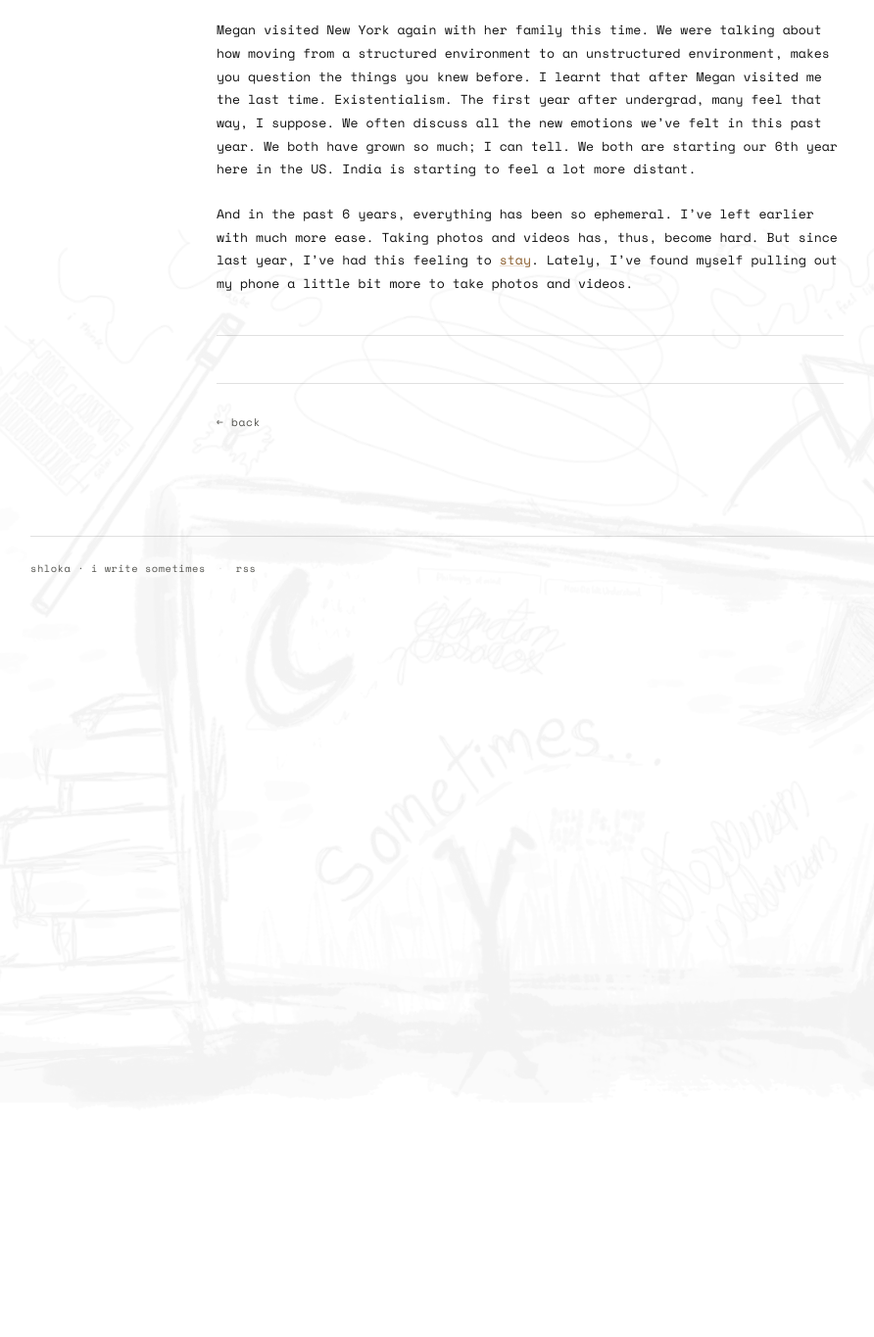
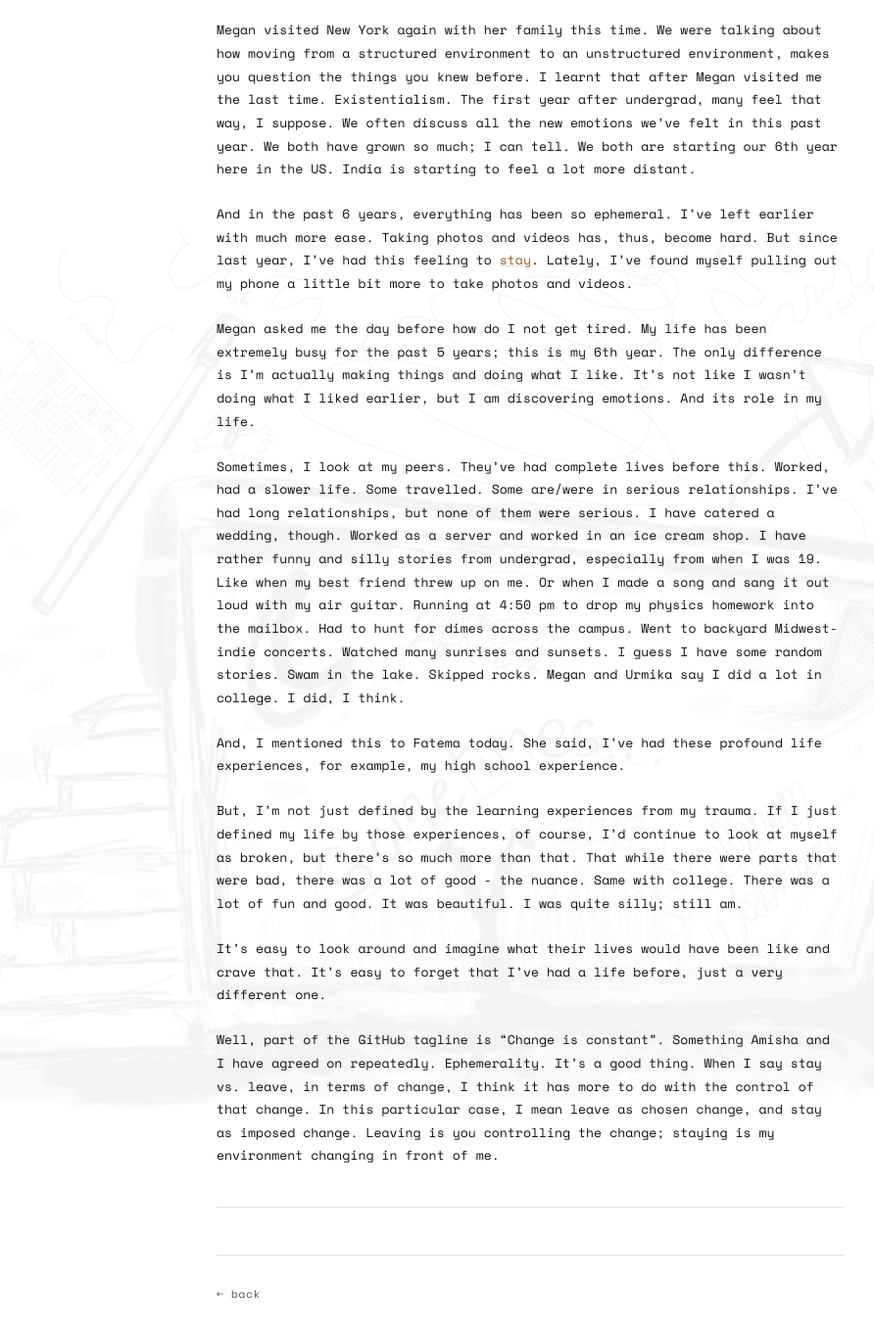
Before and after one commit to shlokamohanty/i-write-sometimes, a Jekyll site: the page built from _posts/2026-09-11-control-room.md, in a window 1280 px wide and 1400 px high, scrolled down 3458 px. Shown: the top 1365 px of the window at 98% size, without its empty margins (99-991 px from the left). Built offline with Jekyll 4.4.1, drawn with Linux system fonts in a browser that asks for light colours; some web fonts are replaced; before the commit the page ends 4088 px from its top, so only the background shows below that; some of the changed text lies outside the part shown; grey boxes are pictures that could not be loaded.

Commit message:
Update 2026-09-11-control-room.md

```diff
--- a/_posts/2026-09-11-control-room.md
+++ b/_posts/2026-09-11-control-room.md
@@ -66,4 +66,16 @@ Megan visited New York again with her family this time. We were talking about ho
 
 And in the past 6 years, everything has been so ephemeral. I’ve left earlier with much more ease. Taking photos and videos has, thus, become hard. But since last year, I’ve had this feeling to [stay](https://shlokamohanty.github.io/i-write-sometimes/2026/08/05/leaving.html). Lately, I've found myself pulling out my phone a little bit more to take photos and videos.
 
+Megan asked me the day before how do I not get tired. My life has been extremely busy for the past 5 years; this is my 6th year. The only difference is I'm actually making things and doing what I like. It's not like I wasn't doing what I liked earlier, but I am discovering emotions. And its role in my life.
+
+Sometimes, I look at my peers. They've had complete lives before this. Worked, had a slower life. Some travelled. Some are/were in serious relationships. I've had long relationships, but none of them were serious. I have catered a wedding, though. Worked as a server and worked in an ice cream shop. I have rather funny and silly stories from undergrad, especially from when I was 19. Like when my best friend threw up on me. Or when I made a song and sang it out loud with my air guitar. Running at 4:50 pm to drop my physics homework into the mailbox. Had to hunt for dimes across the campus. Went to backyard Midwest-indie concerts. Watched many sunrises and sunsets. I guess I have some random stories. Swam in the lake. Skipped rocks. Megan and Urmika say I did a lot in college. I did, I think.
+
+And, I mentioned this to Fatema today. She said, I've had these profound life experiences, for example, my high school experience.
+
+But, I’m not just defined by the learning experiences from my trauma. If I just defined my life by those experiences, of course, I'd continue to look at myself as broken, but there's so much more than that. That while there were parts that were bad, there was a lot of good - the nuance. Same with college. There was a lot of fun and good. It was beautiful. I was quite silly; still am.
+
+It's easy to look around and imagine what their lives would have been like and crave that. It's easy to forget that I've had a life before, just a very different one.
+
+Well, part of the GitHub tagline is "Change is constant". Something Amisha and I have agreed on repeatedly. Ephemerality. It’s a good thing. When I say stay vs. leave, in terms of change, I think it has more to do with the control of that change. In this particular case, I mean leave as chosen change, and stay as imposed change. Leaving is you controlling the change; staying is my environment changing in front of me.
+
 ---
```
Also changed, not shown: other parts of _posts/2026-09-11-control-room.md (+1 -1 lines).
